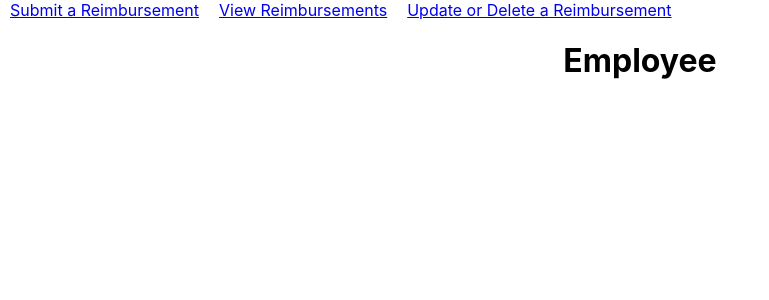
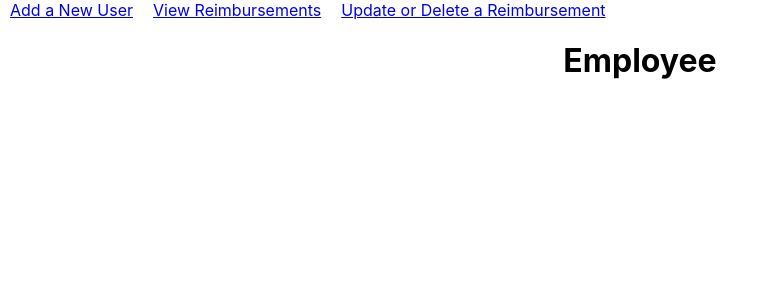
Before and after one commit to 230306-RubyOnRail/Tyler_Christian_ProjectOne_FrontEnd, a React (Create React App) app in the folder front_end/: page /Employee in a window 1280 px wide. Shown: the top 300 px of the page, without its empty margins (0-769 px from the left). Built offline with nearby package versions, Linux system fonts and the light colour scheme.

Commit message:
needs styling

```diff
--- a/front_end/src/App.tsx
+++ b/front_end/src/App.tsx
@@ -13,11 +13,19 @@ import {User} from './models/users'
 
 //update = https://github.com/230306-RubyOnRail/Tyler_Christian_ProjectOne_FrontEnd
 function App() {
-  return (
+  localStorage.setItem('token', "NULL");
+  localStorage.setItem('tokentype', "NULL");
+  localStorage.setItem('user_id', "0");
+  return(
     <div className="App">
 
       <BrowserRouter>
       <Routes>
+      {localStorage.getItem('token') != "NULL" ? (
+        <Navbar />
+      ) : (
+        <>  </>
+      )}
         <Route path = '/' element={<HomeLanding/>}/>
         <Route path = '/Employee' element={<Employee/>}/>
         <Route path = '/Management' element={<Manager/>}/>
@@ -27,8 +35,8 @@ function App() {
       </Routes>
       </BrowserRouter>
     </div>
-  );
-}
+  );}
+
 
 export default App;
 
--- a/front_end/src/components/Employee.tsx
+++ b/front_end/src/components/Employee.tsx
@@ -4,7 +4,7 @@ export function Employee() {
     const userrole = 'Employee';
     return (
         <div>
-            <Navbar userrole={userrole} />
+            <Navbar />
             <h1>Employee</h1>
         </div>
     )
--- a/front_end/src/components/HomePage.tsx
+++ b/front_end/src/components/HomePage.tsx
@@ -42,9 +42,12 @@ export function HomeLanding() {
         else {return response.json();}
     })
       .then(data => {
-        const {token, tokentype} = data;
+        const {token, tokentype, user_id} = data;
         console.log(token, tokentype);
         setToken(cur_token => token);
+        localStorage.setItem('token', token);
+        localStorage.setItem('tokentype', tokentype);
+        localStorage.setItem('user_id', user_id);
         if (tokentype === "Management")
         {navigate("/Management")}
         else if (tokentype === "Employee")
--- a/front_end/src/components/Manager.tsx
+++ b/front_end/src/components/Manager.tsx
@@ -3,10 +3,15 @@ import { Navbar } from './Navbar'
 
 export function Manager() {
     const userrole: string = 'Manager';
+    console.log("This is a barrier of separation")
+    console.log(localStorage.getItem('token'))
+    console.log(localStorage.getItem('user_id'))
+    console.log("--------------------------------");
+    console.log(localStorage.getItem('tokentype'))
     return (
+
         <div>
             <h1>Manager</h1>
-            <Navbar userrole={userrole} />
         </div>
     )
 }
--- a/front_end/src/components/Navbar.tsx
+++ b/front_end/src/components/Navbar.tsx
@@ -5,11 +5,11 @@ type NavbarProps = {
   userrole: string;
 }
 
-export function Navbar({ userrole }: NavbarProps) {
+export function Navbar() {
   return (
     <nav style={{ display: 'flex', flexDirection: 'row' }}>
       <ul style={{ listStyleType: 'none', display: 'flex', flexDirection: 'row', margin: 0, padding: 0 }}>
-        {userrole === "Employee" ? (
+        {localStorage.getItem('tokentype') == "Management" ? (
           <li style={{ margin: '0 10px' }}><Link to="/submit-reimbursement">Submit a Reimbursement</Link></li>
         ) : (
           <li style={{ margin: '0 10px' }}><Link to="/add-user">Add a New User</Link></li>
```
